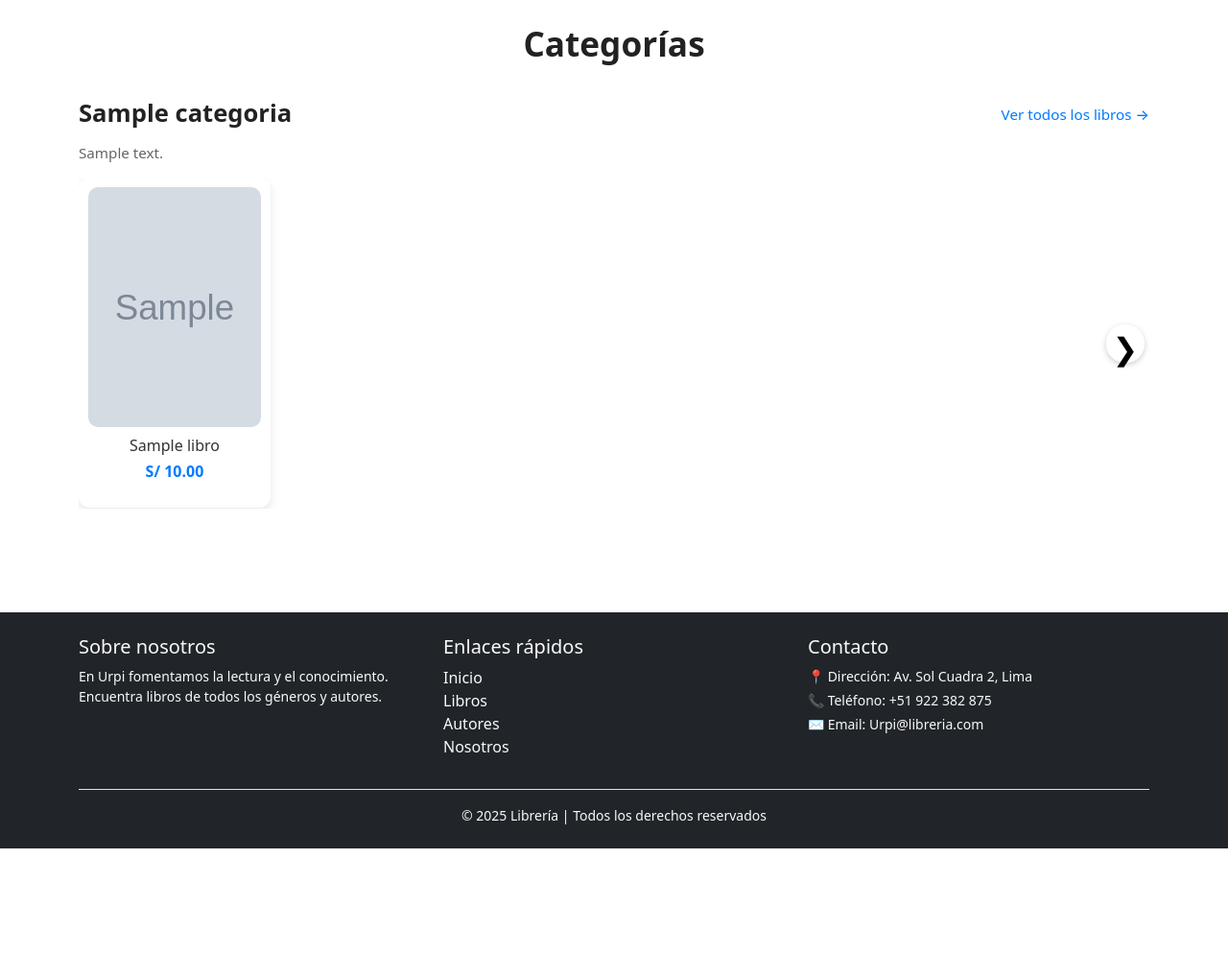
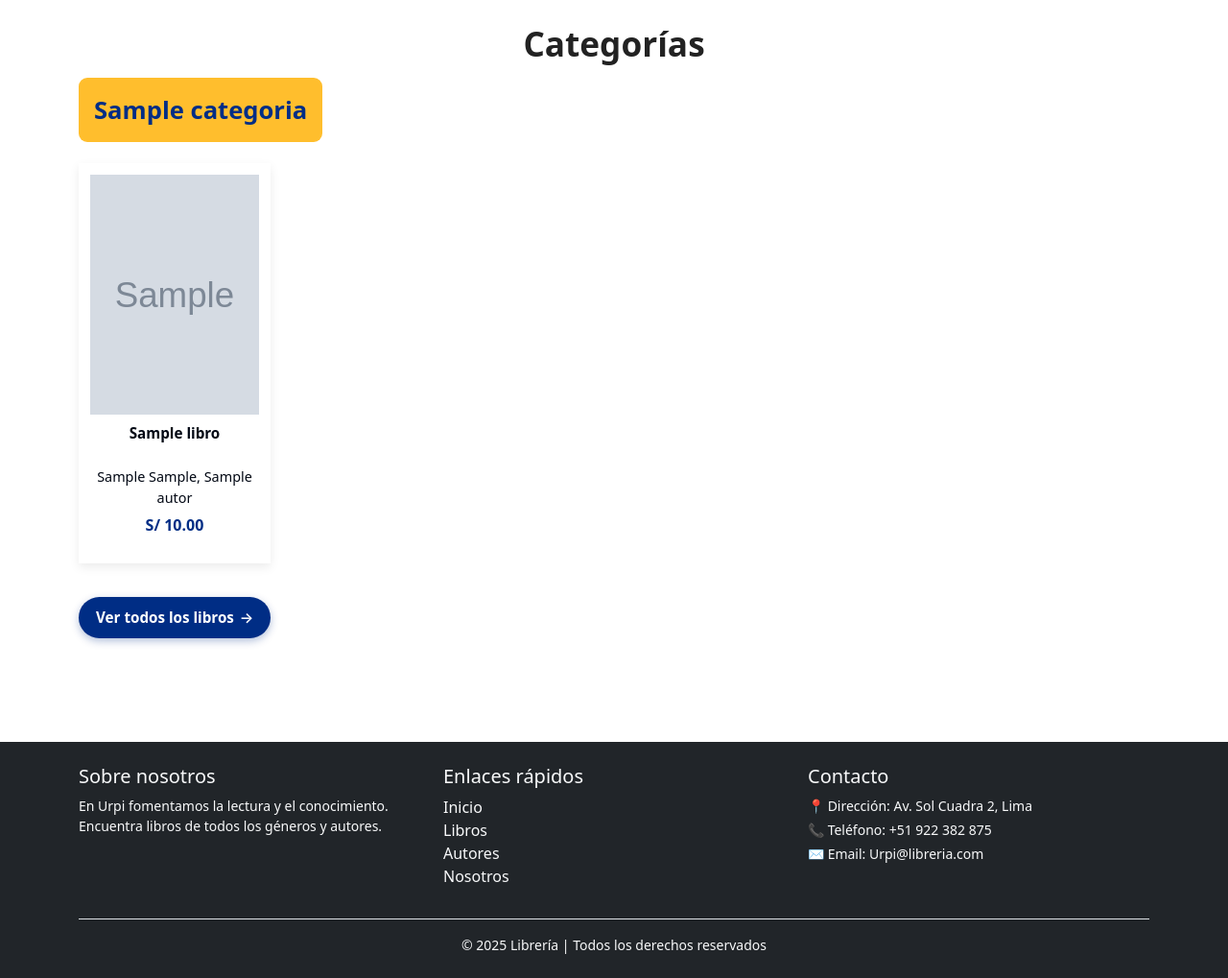
Before and after one commit to BlazeShotS/Sistema-Libreria, a Django app: page /Libroscategorias in a window 1280 px wide. Shown: the part 56-1075 px from the top of the page at 96% size. Before the commit the page ends 940 px from the top, so only its background shows below. Run offline with Django 5.2, Linux system fonts and the light colour scheme; tables that the repository leaves empty hold one stand-in row (values such as "Sample post"); grey boxes marked "Sample" are stand-in pictures.

Commit message:
style: mejorando estilos de catalogo preview

```diff
--- a/libreria/static/libreria/css/catalogoPreview.css
+++ b/libreria/static/libreria/css/catalogoPreview.css
@@ -14,84 +14,78 @@
   display: flex;
   justify-content: space-between;
   align-items: center;
-  margin-bottom: 5px;
+  margin-bottom: 35px;
+
 }
+
 
 .categoria-nombre a {
   text-decoration: none;
-  color: #222;
+  color: #002D85;
   font-size: 1.6rem;
   font-weight: 600;
-}
-
-.categoria-descripcion {
-  color: #666;
-  margin-bottom: 15px;
-  font-size: 0.95rem;
+  padding: 1rem;
+  background-color: #FFBE2D;
+  border-radius: 9px;
 }
 
 /* Carrusel */
 .libros-slider {
   position: relative;
-  overflow: hidden;
+  overflow: visible;
   width: 100%;
+  padding-bottom: 20px;
 }
 
 .libros-contenedor {
   display: flex;
-  gap: 20px;
+  gap: 15px;
   transition: transform 0.8s ease-in-out;
   will-change: transform;
 }
 
+/* Tarjeta */
 .libro-card {
   flex: 0 0 200px;
   background: #fff;
-  border-radius: 12px;
-  box-shadow: 0 4px 10px rgba(0,0,0,0.1);
+  box-shadow: 0 4px 10px rgba(0,0,0,0.08);
   text-align: center;
-  padding: 10px;
-  transition: transform 0.3s ease;
+  padding: 12px;
+  transition: transform 0.3s ease, box-shadow 0.3s ease;
 }
 
 .libro-card:hover {
   transform: scale(1.05);
+  box-shadow: 0 6px 14px rgba(0,0,0,0.15);
 }
 
 .libro-imagen {
   width: 100%;
   height: 250px;
   object-fit: cover;
-  border-radius: 10px;
 }
 
+/* Texto dentro de la tarjeta */
 .libro-titulo {
-  font-size: 1rem;
-  color: #333;
-  margin: 10px 0 5px;
+  font-size: 0.95rem;
+  color: #020814;
+  margin: 10px 0 4px;
+  font-weight: 600;
+  min-height: 40px;
+}
+
+.libro-autor {
+  color: #020814;
+  font-size: 0.9rem;
+  margin-bottom: 6px;
 }
 
 .libro-precio {
-  color: #007bff;
-  font-weight: 600;
+  color: #002D85;
+  font-weight: 700;
   font-size: 1rem;
 }
 
-/* Botones de navegación */
-.btn-slider {
-  position: absolute;
-  top: 50%;
-  transform: translateY(-50%);
-  background: rgba(255,255,255,0.8);
-  border: none;
-  font-size: 2rem;
-  cursor: pointer;
-  border-radius: 50%;
-  width: 40px;
-  height: 40px;
-  box-shadow: 0 2px 6px rgba(0,0,0,0.2);
-  transition: background 0.3s;
-}
 
 .btn-slider:hover {
   background: rgba(0,0,0,0.1);
@@ -133,3 +127,34 @@
     height: 32px;
   }
 }
+
+
+.ver-mas {
+  display: inline-flex;
+  align-items: center;
+  gap: 6px;
+  background-color: #002D85;
+  color: #fff;
+  text-decoration: none;
+  font-weight: 600;
+  font-size: 0.95rem;
+  padding: 10px 18px;
+  border-radius: 25px;
+  margin-top: 15px;
+  transition: all 0.3s ease;
+  box-shadow: 0 3px 8px rgba(0, 45, 133, 0.3);
+}
+
+.ver-mas:hover {
+  background-color: #001b54;
+  transform: translateY(-2px);
+  box-shadow: 0 6px 12px rgba(0, 45, 133, 0.4);
+}
+
+.ver-mas .flecha {
+  transition: transform 0.3s ease;
+}
+
+.ver-mas:hover .flecha {
+  transform: translateX(4px);
+}
--- a/libreria/templates/catalogo/categoriaPreview.html
+++ b/libreria/templates/catalogo/categoriaPreview.html
@@ -9,20 +9,15 @@
 {% for categoria in categorias %}
   <section class="categoria">
     <div class="categoria-header">
-      <h2 class="categoria-nombre">
+      <div class="categoria-nombre">
         <a href="{% url 'libreria:categorias_detalle' categoria.id %}"> <!--Viene del for de categoria, sino que esta en modo url-->
           {{ categoria.nombre }}
         </a>
-      </h2>
-      <a href="{% url 'libreria:categorias_detalle' categoria.id %}" class="ver-mas">
-        Ver todos los libros →
-      </a>
+      </div>
     </div>
 
-    <p class="categoria-descripcion">{{ categoria.descripcion }}</p>
 
     <div class="libros-slider">
-      <button class="btn-slider prev" data-target="#slider-{{ categoria.id }}">&#10094;</button>
 
       <div class="libros-contenedor" id="slider-{{ categoria.id }}">
         {% for libro in categoria.libro_set.all|slice:":10" %} <!--libro solo es un nombre de la variable temporal-->
@@ -31,18 +26,16 @@
               <img src="{{ libro.imagen.url }}" alt="{{ libro.titulo }}" class="libro-imagen">
             {% endif %}
             <h4 class="libro-titulo">{{ libro.titulo|truncatechars:30 }}</h4>
+            <p class="libro-autor">{{ libro.autor }}</p>
             <p class="libro-precio">S/ {{ libro.precio }}</p>
           </div>
         {% endfor %}
       </div>
 
-      <button class="btn-slider next" data-target="#slider-{{ categoria.id }}">&#10095;</button>
     </div>
+    <a href="{% url 'libreria:categorias_detalle' categoria.id %}" class="ver-mas">Ver todos los libros <span class="flecha">→</span></a>
   </section>
-
-
 {% endfor %}
-
 
 <script>
   document.addEventListener("DOMContentLoaded", () => {
@@ -80,5 +73,4 @@
   });
 </script>
 
-
 {% endblock %}
```
